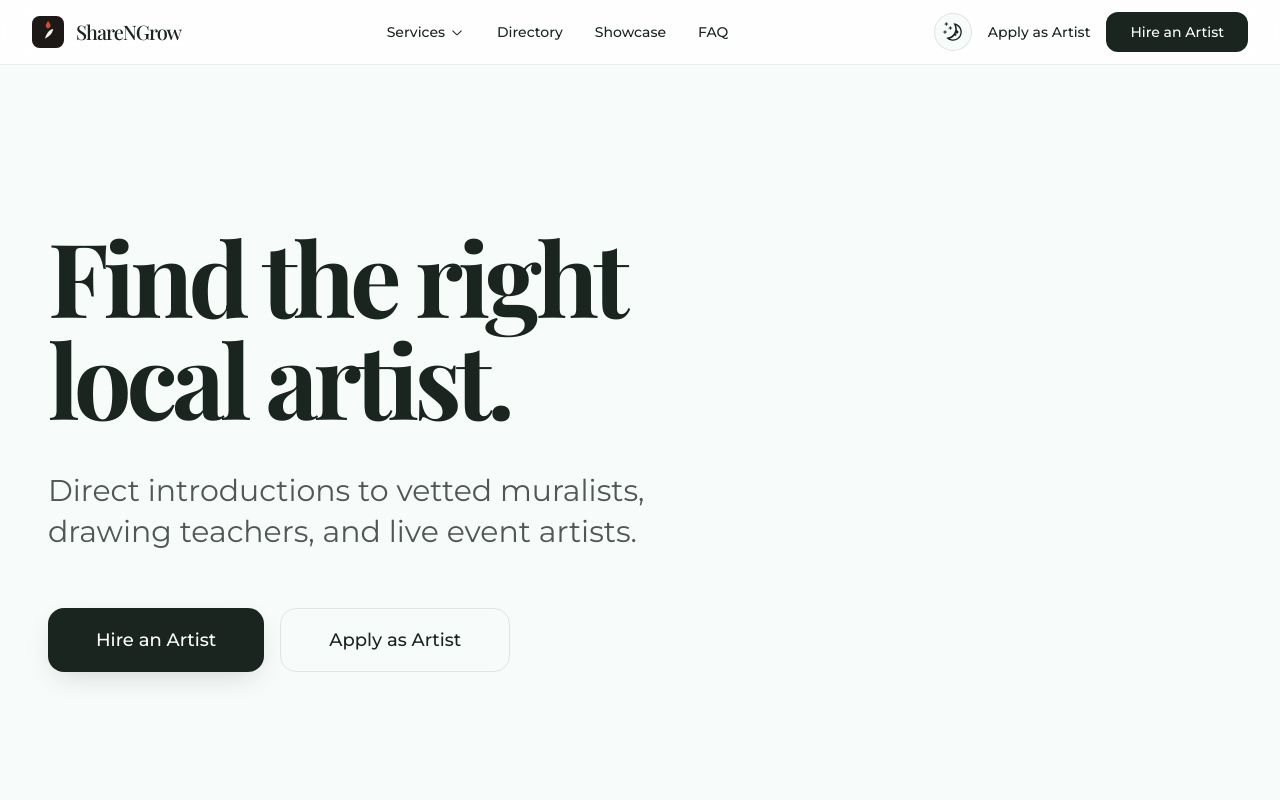
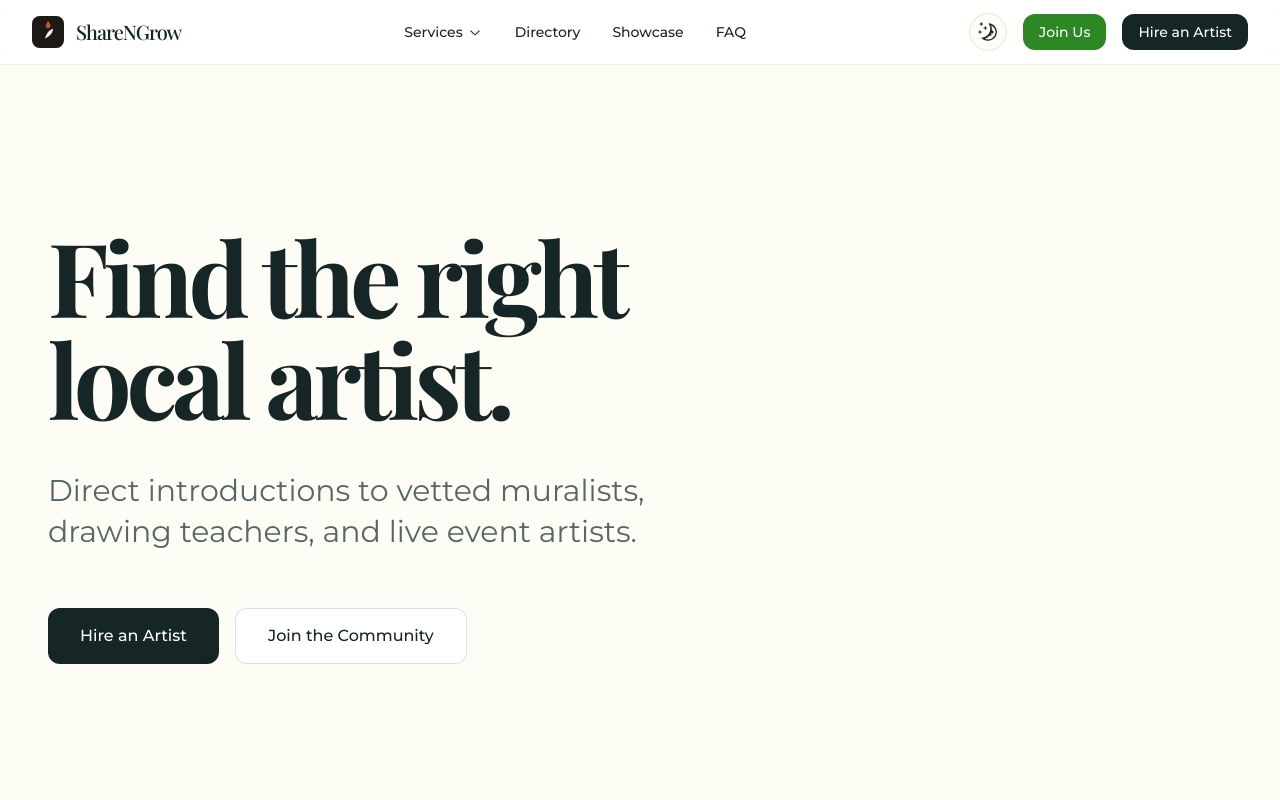
Before and after one commit to Arabinda07/Share-N-Grow, a React (Vite) app: page / in a window 1280 px wide. Shown: the top 800 px of the page. Built offline with nearby package versions, Linux system fonts and the light colour scheme; a web font is replaced by a local one.

Commit message:
menu nav bar

```diff
--- a/package.json
+++ b/package.json
@@ -18,7 +18,9 @@
     "@radix-ui/react-icons": "^1.3.2",
     "@supabase/supabase-js": "^2.107.0",
     "@tailwindcss/vite": "^4.1.14",
+    "@types/canvas-confetti": "^1.9.0",
     "@vitejs/plugin-react": "^5.0.4",
+    "canvas-confetti": "^1.9.4",
     "clsx": "^2.1.1",
     "date-fns": "^4.4.0",
     "dotenv": "^17.2.3",
--- a/src/components/layout/Footer.tsx
+++ b/src/components/layout/Footer.tsx
@@ -37,7 +37,7 @@ export function Footer() {
 
         <div className="flex flex-col gap-4">
           <h4 className="font-semibold text-ink">Network</h4>
-          <Link to="/join" className="hover:text-terracotta transition-colors">Apply as Artist</Link>
+          <Link to="/join" className="hover:text-terracotta transition-colors">Join Us</Link>
           <Link to="/collaborate" className="hover:text-terracotta transition-colors">Collaborate</Link>
           <Link to="/faq" className="hover:text-terracotta transition-colors">FAQ</Link>
         </div>
--- a/src/components/layout/Navbar.tsx
+++ b/src/components/layout/Navbar.tsx
@@ -27,9 +27,9 @@ export function Navbar() {
       <div className="container mx-auto px-4 sm:px-6 lg:px-8 max-w-[1400px]">
         <div className="flex h-16 items-center justify-between">
           <div className="flex items-center">
-            <Link to="/" className="flex items-center gap-3">
-              <img src="/favicon.svg" alt="ShareNGrow Logo" className="h-8 w-8 object-contain" />
-              <span className="text-xl font-medium font-serif tracking-tighter text-ink">
+            <Link to="/" className="flex items-center gap-3 group">
+              <img src="/favicon.svg" alt="ShareNGrow Logo" className="h-8 w-8 object-contain transition-transform duration-500 ease-[cubic-bezier(0.16,1,0.3,1)] group-hover:scale-110 group-hover:-rotate-6" />
+              <span className="text-xl font-medium font-serif tracking-tighter text-ink transition-colors duration-300 group-hover:text-terracotta">
                 ShareNGrow
               </span>
             </Link>
@@ -74,11 +74,11 @@ export function Navbar() {
             >
               {theme === 'dark' ? <SunIcon className="w-5 h-5 text-ink" /> : <MoonIcon className="w-5 h-5 text-ink" />}
             </button>
-            <Link to="/join" className="text-sm font-medium text-ink hover:underline decoration-1 underline-offset-4 transition-colors duration-300">
-              Apply as Artist
+            <Link to="/join">
+              <Button size="sm" variant="brand">Join Us</Button>
             </Link>
             <Link to="/hire">
-              <Button size="sm" className="bg-ink hover:bg-ink-light text-white rounded-xl px-6 h-10 transition-all duration-300 ease-out active:scale-[0.98] shadow-none">Hire an Artist</Button>
+              <Button size="sm" variant="default">Hire an Artist</Button>
             </Link>
           </div>
 
@@ -104,50 +104,51 @@ export function Navbar() {
       {/* Mobile Nav */}
       {isOpen && (
         <div className="md:hidden border-t border-ink-light/10 bg-white px-6 py-6 pb-8 space-y-4 shadow-xl rounded-b-[2rem] max-h-[85vh] overflow-y-auto">
-          <div className="space-y-1">
-            <div className="text-sm font-bold text-ink-light uppercase tracking-wider mb-2">Services</div>
-            <Link to="/drawing-teachers" className="block text-lg font-medium text-ink pl-4 py-2 border-l-2 border-whisper hover:border-terracotta transition-colors duration-300" onClick={() => setIsOpen(false)}>Drawing Teachers</Link>
-            <Link to="/wall-murals" className="block text-lg font-medium text-ink pl-4 py-2 border-l-2 border-whisper hover:border-terracotta transition-colors duration-300" onClick={() => setIsOpen(false)}>Wall Murals</Link>
-            <Link to="/events-live-art" className="block text-lg font-medium text-ink pl-4 py-2 border-l-2 border-whisper hover:border-terracotta transition-colors duration-300" onClick={() => setIsOpen(false)}>Live Event Art</Link>
-            <Link to="/collaborate" className="block text-lg font-medium text-ink pl-4 py-2 border-l-2 border-whisper hover:border-terracotta transition-colors duration-300" onClick={() => setIsOpen(false)}>Collaborate</Link>
+          <div className="space-y-1 animate-slide-down-fade" style={{ animationDelay: '50ms' }}>
+            <button
+              className="w-full flex items-center justify-between text-lg font-medium text-ink py-2 hover:text-terracotta transition-colors duration-300"
+              onClick={() => setIsServicesOpen(!isServicesOpen)}
+            >
+              Services
+              <ChevronDownIcon className={`w-5 h-5 transition-transform duration-200 ${isServicesOpen ? 'rotate-180' : ''}`} />
+            </button>
+            <div className={`overflow-hidden transition-all duration-300 ease-in-out ${isServicesOpen ? 'max-h-64 opacity-100' : 'max-h-0 opacity-0 pointer-events-none'}`}>
+              <div className="flex flex-col pl-4 space-y-2 py-2 border-l-2 border-whisper">
+                <Link to="/drawing-teachers" className="block text-base font-medium text-ink hover:text-terracotta transition-colors py-1 pl-2" onClick={() => setIsOpen(false)}>Drawing Teachers</Link>
+                <Link to="/wall-murals" className="block text-base font-medium text-ink hover:text-terracotta transition-colors py-1 pl-2" onClick={() => setIsOpen(false)}>Wall Murals</Link>
+                <Link to="/events-live-art" className="block text-base font-medium text-ink hover:text-terracotta transition-colors py-1 pl-2" onClick={() => setIsOpen(false)}>Live Event Art</Link>
+                <Link to="/collaborate" className="block text-base font-medium text-ink hover:text-terracotta transition-colors py-1 pl-2" onClick={() => setIsOpen(false)}>Collaborate</Link>
+              </div>
+            </div>
           </div>
 
-          <div className="h-px w-full bg-whisper my-4"></div>
+          <div className="h-px w-full bg-whisper my-4 animate-slide-down-fade" style={{ animationDelay: '100ms' }}></div>
 
           <Link
             to="/directory"
-            className="block text-lg font-medium text-ink w-full py-2 hover:text-terracotta transition-colors duration-300"
+            className="block text-lg font-medium text-ink w-full py-2 hover:text-terracotta transition-colors duration-300 animate-slide-down-fade"
+            style={{ animationDelay: '150ms' }}
             onClick={() => setIsOpen(false)}
           >
             Directory
           </Link>
           <Link
             to="/showcase"
-            className="block text-lg font-medium text-ink w-full py-2 hover:text-terracotta transition-colors duration-300"
+            className="block text-lg font-medium text-ink w-full py-2 hover:text-terracotta transition-colors duration-300 animate-slide-down-fade"
+            style={{ animationDelay: '200ms' }}
             onClick={() => setIsOpen(false)}
           >
             Showcase
           </Link>
           <Link
             to="/faq"
-            className="block text-lg font-medium text-ink w-full py-2 hover:text-terracotta transition-colors duration-300"
+            className="block text-lg font-medium text-ink w-full py-2 hover:text-terracotta transition-colors duration-300 animate-slide-down-fade"
+            style={{ animationDelay: '250ms' }}
             onClick={() => setIsOpen(false)}
           >
             FAQ
           </Link>
 
-          <div className="flex flex-col gap-3 pt-6">
-            <Link to="/join" className="w-full" onClick={() => setIsOpen(false)}>
-              <Button variant="outline" className="w-full h-12 rounded-xl border-ink text-ink bg-transparent text-base">
-                Apply as Artist
-              </Button>
-            </Link>
-            <Link to="/hire" className="w-full" onClick={() => setIsOpen(false)}>
-              <Button className="w-full h-12 rounded-xl bg-ink hover:bg-ink-light text-white shadow-none text-base">
-                Hire an Artist
-              </Button>
-            </Link>
-          </div>
         </div>
       )}
     </header>
--- a/src/components/ui/button.tsx
+++ b/src/components/ui/button.tsx
@@ -15,10 +15,10 @@ const Button = React.forwardRef<HTMLButtonElement, ButtonProps>(
         className={cn(
           "inline-flex items-center justify-center whitespace-nowrap rounded-xl text-sm font-medium ring-offset-paper transition-all duration-300 ease-out focus-visible:outline-none focus-visible:ring-2 focus-visible:ring-terracotta focus-visible:ring-offset-2 disabled:pointer-events-none disabled:opacity-50 active:scale-[0.98]",
           {
-            "bg-ink text-white hover:bg-ink-light": variant === "default",
-            "bg-terracotta text-white hover:bg-terracotta-dark shadow-sm": variant === "brand",
-            "border border-ink-light/20 bg-white hover:bg-paper-dark hover:text-ink": variant === "outline",
-            "hover:bg-paper-dark hover:text-ink": variant === "ghost",
+            "bg-ink text-white hover:opacity-90": variant === "default",
+            "bg-terracotta text-white hover:opacity-90": variant === "brand",
+            "border border-ink-light/20 bg-white hover:border-secondary hover:bg-secondary/10 hover:text-ink": variant === "outline",
+            "hover:bg-secondary/10 hover:text-ink": variant === "ghost",
             "text-terracotta underline-offset-4 hover:underline": variant === "link",
             "h-12 px-6 py-2": size === "default",
             "h-9 px-4": size === "sm",
--- a/src/index.css
+++ b/src/index.css
@@ -12,35 +12,43 @@
   --color-ink-light: var(--app-ink-light);
   --color-terracotta: var(--app-terracotta);
   --color-terracotta-dark: var(--app-terracotta-dark);
+  --color-secondary: var(--app-secondary);
+  --color-secondary-dark: var(--app-secondary-dark);
   --color-whisper: var(--app-whisper);
   --color-white: var(--app-white);
 }
 
 :root {
-  /* Tinted neutrals using OKLCH towards hue 160 (Phthalo Green) */
-  --app-paper: oklch(98.5% 0.005 160);
-  --app-paper-dark: oklch(96% 0.01 160);
-  --app-ink: oklch(25% 0.02 160);
-  --app-ink-light: oklch(45% 0.01 160);
+  /* Sunlit Atrium Palette */
+  --app-paper: oklch(99% 0.01 100);      /* Crisp Morning Canvas */
+  --app-paper-dark: oklch(96% 0.01 100); /* Soft Atrium Shadow */
+  --app-ink: oklch(25% 0.02 200);        /* Deep Slate */
+  --app-ink-light: oklch(50% 0.02 200);  /* Soft Slate */
 
-  --app-terracotta: oklch(33% 0.06 160); /* Phthalo Green Accent (#123524) */
-  --app-terracotta-dark: oklch(25% 0.05 160);
+  --app-terracotta: oklch(55% 0.16 142); /* Vibrant Leaf Green (Primary) */
+  --app-terracotta-dark: oklch(48% 0.14 142);
 
-  --app-whisper: oklch(25% 0.02 160 / 0.1);
+  --app-secondary: oklch(80% 0.14 70);   /* Sunlit Yellow / Morning Ray */
+  --app-secondary-dark: oklch(72% 0.14 70);
+
+  --app-whisper: oklch(25% 0.02 200 / 0.10); /* Transparent Slate Border */
   --app-white: oklch(100% 0 0);
 }
 
 .dark {
-  --app-paper: oklch(18% 0.015 160);
-  --app-paper-dark: oklch(22% 0.015 160);
-  --app-ink: oklch(95% 0.01 160);
-  --app-ink-light: oklch(75% 0.01 160);
+  --app-paper: oklch(20% 0.02 200);      /* Night Slate Canvas */
+  --app-paper-dark: oklch(24% 0.02 200); /* Elevated Night Slate */
+  --app-ink: oklch(95% 0.01 200);        /* Pale Slate Text */
+  --app-ink-light: oklch(75% 0.01 200);  /* Muted Slate Text */
 
-  --app-terracotta: oklch(65% 0.12 160);
-  --app-terracotta-dark: oklch(55% 0.10 160);
+  --app-terracotta: oklch(65% 0.16 142); /* Bright Leaf Green */
+  --app-terracotta-dark: oklch(58% 0.14 142);
 
-  --app-whisper: oklch(95% 0.01 160 / 0.15);
-  --app-white: oklch(24% 0.015 160);
+  --app-secondary: oklch(85% 0.14 70);   /* Soft Sun */
+  --app-secondary-dark: oklch(78% 0.12 70);
+
+  --app-whisper: oklch(95% 0.01 200 / 0.12);
+  --app-white: oklch(24% 0.01 200);
 }
 
 @layer utilities {
@@ -49,6 +57,21 @@
   }
   .animation-delay-400 {
     animation-delay: 400ms;
+  }
+  .animate-slide-down-fade {
+    animation: slideDownFade 0.4s cubic-bezier(0.16, 1, 0.3, 1) forwards;
+    opacity: 0;
+  }
+}
+
+@keyframes slideDownFade {
+  0% {
+    opacity: 0;
+    transform: translateY(-8px);
+  }
+  100% {
+    opacity: 1;
+    transform: translateY(0);
   }
 }
 
--- a/src/pages/Home.tsx
+++ b/src/pages/Home.tsx
@@ -13,10 +13,10 @@ gsap.registerPlugin(ScrollTrigger);
 
 // Mobile Contextual Bottom Sticky CTA
 const MobileBottomCTA = () => (
-  <div className="md:hidden fixed bottom-6 left-0 right-0 z-40 px-4 pointer-events-none flex justify-center">
+  <div className="md:hidden fixed bottom-6 left-0 right-0 z-40 px-4 pointer-events-none flex justify-center mobile-cta-element">
     <div className="bg-ink/90 backdrop-blur-md text-white p-2.5 rounded-full shadow-2xl flex items-center justify-between pointer-events-auto border border-white/10 w-full max-w-[340px] transition-transform duration-300">
       <span className="text-sm font-medium pl-4 opacity-90 pr-2">Are you an artist?</span>
-      <a href="https://chat.whatsapp.com/JtEre6AP4zaEXgJVu8edVe" target="_blank" rel="noopener noreferrer" className="bg-[#25D366] text-[#FFFFFF] hover:bg-[#1DA851] font-semibold text-sm px-5 py-2.5 rounded-full transition-transform active:scale-95 shadow-sm inline-flex items-center gap-2">
+      <a href="https://chat.whatsapp.com/JtEre6AP4zaEXgJVu8edVe" target="_blank" rel="noopener noreferrer" className="bg-terracotta text-white hover:bg-terracotta-dark font-semibold text-sm px-5 py-2.5 rounded-full transition-transform active:scale-95 shadow-sm inline-flex items-center gap-2">
         <WhatsappLogo weight="fill" className="w-4 h-4" /> Join Us
       </a>
     </div>
@@ -79,6 +79,15 @@ export function Home() {
       }
     );
 
+    // Mobile Bottom CTA element pop-up
+    gsap.from('.mobile-cta-element', {
+      y: 100,
+      opacity: 0,
+      duration: 1,
+      delay: 0.8,
+      ease: 'back.out(1.2)',
+    });
+
   }, { scope: container });
 
   return (
@@ -99,25 +108,25 @@ export function Home() {
         </p>
         <div className="hero-element flex flex-col sm:flex-row items-start justify-start gap-4 w-full">
           <Link to="/hire">
-            <Button size="lg" className="w-full sm:w-auto h-14 md:h-16 px-8 md:px-12 text-base md:text-lg font-medium shadow-[0_10px_30px_-10px_rgba(28,25,23,0.2)] bg-ink hover:bg-ink-light text-white rounded-2xl transition-transform active:scale-[0.98]">
+            <Button size="lg" className="w-full sm:w-auto">
               Hire an Artist
             </Button>
           </Link>
           <Link to="/join">
-            <Button size="lg" variant="outline" className="w-full sm:w-auto h-14 md:h-16 px-8 md:px-12 text-base md:text-lg font-medium bg-transparent border-whisper text-ink hover:bg-paper-dark shadow-none rounded-2xl transition-transform active:scale-[0.98]">
-              Apply as Artist
+            <Button size="lg" variant="outline" className="w-full sm:w-auto">
+              Join the Community
             </Button>
           </Link>
         </div>
       </section>
 
       {/* Categories Focus */}
-      <section className="py-24 md:py-40 px-6 lg:px-12 bg-white relative z-10">
+      <section className="py-24 md:py-40 px-6 lg:px-12 bg-paper-dark relative z-10">
         <div className="max-w-7xl mx-auto flex flex-col gap-12 md:gap-24">
 
             <div className="bento-item flex flex-col md:flex-row items-start md:items-end justify-between gap-8 md:gap-16 pb-12 border-b border-whisper group select-none">
               <div className="flex-1 max-w-2xl">
-                <span className="text-ink-light font-semibold tracking-[0.15em] text-xs uppercase mb-6 block">01 / Wall Murals & Public Art</span>
+                <span className="text-secondary-dark font-semibold tracking-[0.15em] text-xs uppercase mb-6 block">01 / Wall Murals & Public Art</span>
                 <h3 className="text-3xl md:text-5xl font-bold font-serif mb-6 leading-[1.05]">Turn a blank wall into art.</h3>
                 <p className="text-lg md:text-xl text-ink-light leading-relaxed">Connect with painters who handle large-format typography, illustration, and commercial branding for your specific project.</p>
               </div>
@@ -130,7 +139,7 @@ export function Home() {
 
             <div className="bento-item flex flex-col md:flex-row items-start md:items-end justify-between gap-8 md:gap-16 pb-12 border-b border-whisper group select-none">
               <div className="flex-1 max-w-2xl">
-                 <span className="text-ink-light font-semibold tracking-[0.15em] text-xs uppercase mb-6 block">02 / Drawing Teachers</span>
+                 <span className="text-secondary-dark font-semibold tracking-[0.15em] text-xs uppercase mb-6 block">02 / Drawing Teachers</span>
                  <h3 className="text-3xl md:text-5xl font-bold font-serif text-ink mb-6 leading-[1.05]">Foundational skills.</h3>
                  <p className="text-ink-light text-lg md:text-xl leading-relaxed">Charcoal, acrylics, and sketching basics. Find patient, skilled teachers for in-home lessons or private studio sessions.</p>
               </div>
@@ -143,7 +152,7 @@ export function Home() {
 
             <div className="bento-item flex flex-col md:flex-row items-start md:items-end justify-between gap-8 md:gap-16 pb-12 border-b border-whisper group select-none">
               <div className="flex-1 max-w-2xl">
-                 <span className="text-ink-light font-semibold tracking-[0.15em] text-xs uppercase mb-6 block">03 / Live Event Art</span>
+                 <span className="text-secondary-dark font-semibold tracking-[0.15em] text-xs uppercase mb-6 block">03 / Live Event Art</span>
                  <h3 className="text-3xl md:text-5xl font-bold font-serif text-ink mb-6 leading-[1.05]">Live canvas painting.</h3>
                  <p className="text-ink-light text-lg md:text-xl leading-relaxed">Hire artists for fast watercolors, live canvas painting, and caricatures to capture memories right as they happen.</p>
               </div>
@@ -175,17 +184,17 @@ export function Home() {
           </div>
           <div className="lg:col-span-6 space-y-16 md:space-y-32 py-10 md:py-[25vh]">
             <div className="pl-8 md:pl-12 border-l-2 border-whisper relative bento-item">
-               <span className="absolute -left-[9px] md:-left-[10px] top-2 md:top-3 w-[16px] h-[16px] md:w-[18px] md:h-[18px] bg-paper border-[4px] border-ink rounded-full"></span>
+               <span className="absolute -left-[9px] md:-left-[10px] top-2 md:top-3 w-[16px] h-[16px] md:w-[18px] md:h-[18px] bg-paper-dark border-[4px] border-secondary-dark rounded-full shadow-lg shadow-secondary-dark/40"></span>
                <h3 className="text-2xl md:text-4xl font-bold text-ink mb-4 md:mb-6">Request</h3>
                <p className="text-lg md:text-2xl leading-relaxed text-ink-light">Send us the wall dimensions, event dates, or what you want to learn. We keep it private.</p>
             </div>
             <div className="pl-8 md:pl-12 border-l-2 border-whisper relative bento-item">
-               <span className="absolute -left-[9px] md:-left-[10px] top-2 md:top-3 w-[16px] h-[16px] md:w-[18px] md:h-[18px] bg-paper border-[4px] border-ink rounded-full"></span>
+               <span className="absolute -left-[9px] md:-left-[10px] top-2 md:top-3 w-[16px] h-[16px] md:w-[18px] md:h-[18px] bg-paper-dark border-[4px] border-secondary-dark rounded-full shadow-lg shadow-secondary-dark/40"></span>
                <h3 className="text-2xl md:text-4xl font-bold text-ink mb-4 md:mb-6">Review</h3>
                <p className="text-lg md:text-2xl leading-relaxed text-ink-light">We check our roster for medium, location, and your budget to find the artist whose work fits.</p>
             </div>
             <div className="pl-8 md:pl-12 border-l-2 border-whisper relative bento-item">
-               <span className="absolute -left-[9px] md:-left-[10px] top-2 md:top-3 w-[16px] h-[16px] md:w-[18px] md:h-[18px] bg-paper border-[4px] border-ink rounded-full"></span>
+               <span className="absolute -left-[9px] md:-left-[10px] top-2 md:top-3 w-[16px] h-[16px] md:w-[18px] md:h-[18px] bg-paper-dark border-[4px] border-terracotta rounded-full shadow-lg shadow-terracotta/30"></span>
                <h3 className="text-2xl md:text-4xl font-bold text-ink mb-4 md:mb-6">Introduction</h3>
                <p className="text-lg md:text-2xl leading-relaxed text-ink-light">We set up a chat between you and the artist. You handle the timeline and budget with them.</p>
             </div>
@@ -194,7 +203,7 @@ export function Home() {
       </section>
 
       {/* WhatsApp Community Section */}
-      <section className="py-24 md:py-32 px-6 lg:px-12 bg-white border-t border-whisper flex justify-center">
+      <section className="py-24 md:py-32 px-6 lg:px-12 bg-secondary/15 border-t border-secondary/20 flex justify-center">
         <div className="max-w-4xl w-full flex flex-col md:flex-row items-start md:items-center justify-between gap-10">
           <div className="max-w-2xl">
             <h2 className="text-3xl md:text-5xl font-bold font-serif tracking-tight text-ink mb-4">Join the Community</h2>
@@ -203,7 +212,7 @@ export function Home() {
             </p>
           </div>
           <div className="shrink-0">
-            <a href="https://chat.whatsapp.com/JtEre6AP4zaEXgJVu8edVe" target="_blank" rel="noopener noreferrer" className="inline-flex items-center justify-center px-8 py-4 text-base md:text-lg font-medium rounded-2xl text-[#FFFFFF] bg-[#25D366] hover:bg-[#1DA851] shadow-lg shadow-[#25D366]/20 transition-all active:scale-[0.98]">
+            <a href="https://chat.whatsapp.com/JtEre6AP4zaEXgJVu8edVe" target="_blank" rel="noopener noreferrer" className="inline-flex items-center justify-center px-8 py-4 text-base md:text-lg font-medium rounded-2xl text-white bg-terracotta hover:opacity-90 transition-opacity">
               Join Us
             </a>
           </div>
--- a/src/pages/Showcase.tsx
+++ b/src/pages/Showcase.tsx
@@ -133,7 +133,7 @@ export function Showcase() {
             <div className="grid grid-cols-1 sm:grid-cols-2 lg:grid-cols-3 gap-6">
               {featuredArtists.map((artist) => (
                 <Link key={artist.id} to={`/artist/${artist.slug || artist.id}`} className="block group">
-                  <Card className="border border-whisper bg-white rounded-2xl overflow-hidden transition-all group-hover:bg-paper-dark shadow-none h-full flex flex-row items-center p-4 gap-4">
+                  <Card className="border border-whisper bg-white rounded-2xl overflow-hidden transition-all duration-300 group-hover:-translate-y-1 group-hover:border-secondary-dark group-hover:shadow-xl group-hover:shadow-secondary-dark/20 shadow-none h-full flex flex-row items-center p-4 gap-4">
                     <div className="w-20 h-20 rounded-full overflow-hidden bg-paper-dark shrink-0">
                       {artist.profile_image_url ? (
                          <img src={artist.profile_image_url} alt={artist.name} className="w-full h-full object-cover" />
```
Also changed, not shown: src/pages/Hire.tsx (+27 -0 lines), src/pages/Join.tsx (+26 -0 lines), 2 other files (tests, documents, lock files or other folders).
